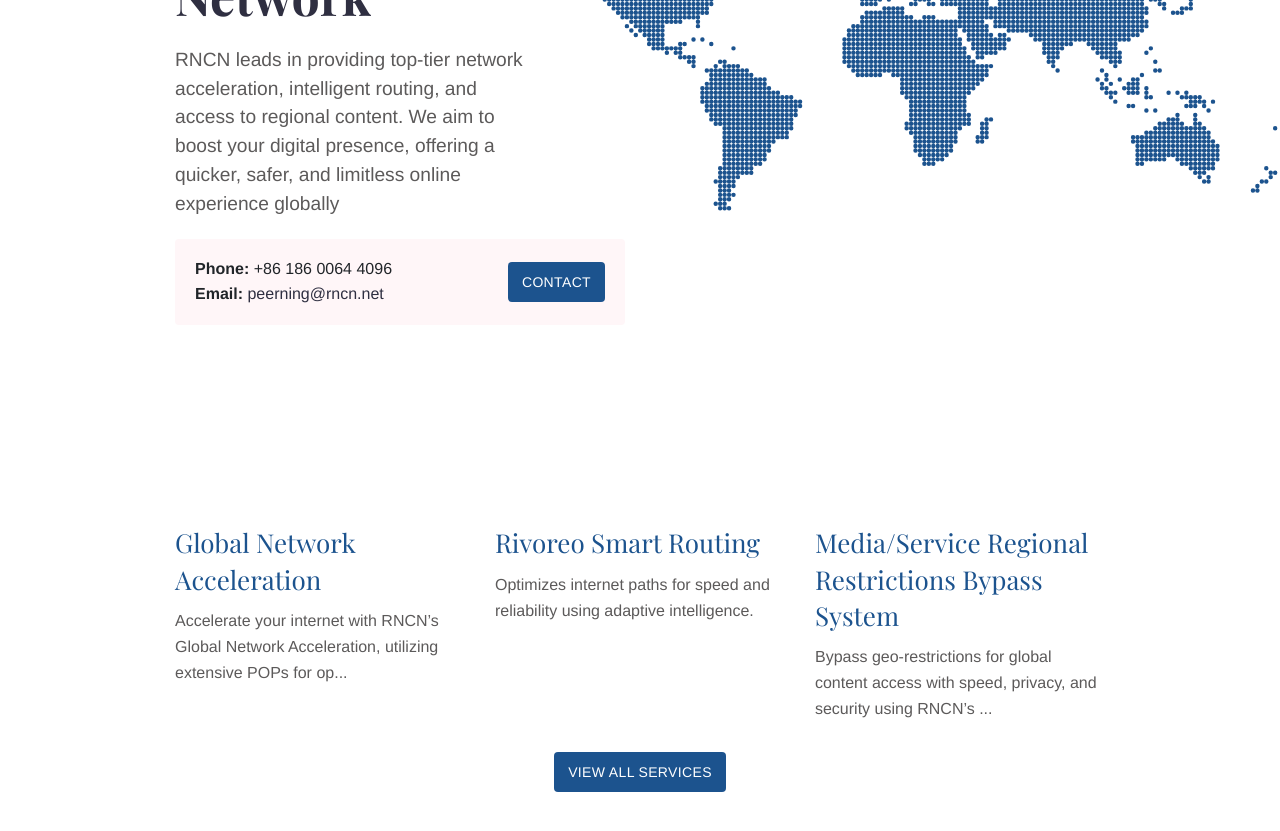
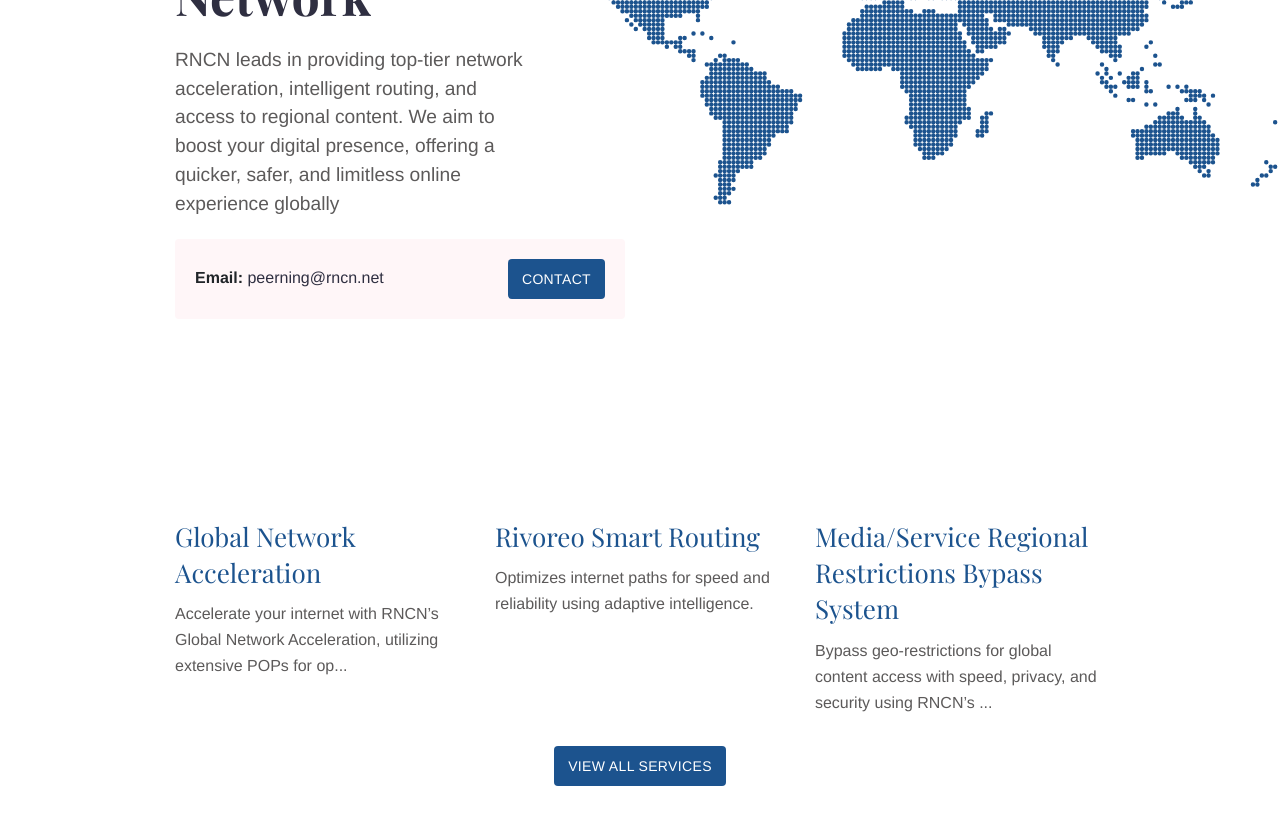
Before and after one commit to JohnnySun/rncn, a Jekyll site: the page built from index.md, in a window 1280 px wide and 900 px high, scrolled down 356 px. Shown: the top 831 px of the window. Built offline with Jekyll 4.4.1, drawn with Linux system fonts in a browser that asks for light colours.

Commit message:
remove phone

```diff
--- a/_data/contact.yml
+++ b/_data/contact.yml
@@ -1,3 +1,2 @@
 email: 'peerning@rncn.net'
-phone: '+86 186 0064 4096'
 contact_button_link: 'noc'
```
